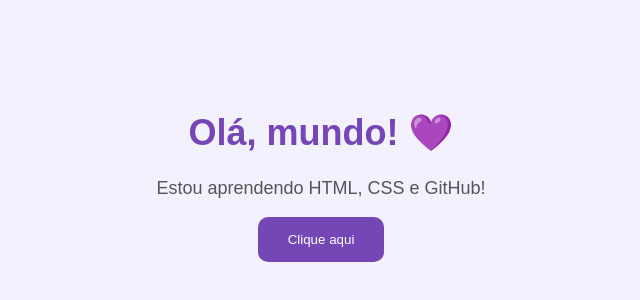
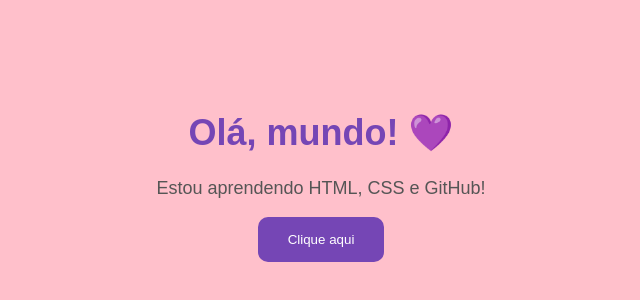
Before and after one commit to talytafreire31/meu-site, a plain HTML site: page index.html in a window 1280 px wide. Shown: the whole page, without its empty margins (319-959 px from the left). Drawn offline with Linux system fonts and the light colour scheme.

Commit message:
Update index.html

```diff
--- a/index.html
+++ b/index.html
@@ -7,7 +7,7 @@
 
     <style>
         body {
-            background-color: #f4f1ff;
+            background-color: #FFC0CB;
             font-family: Arial, sans-serif;
             text-align: center;
             padding: 80px 20px;
```
